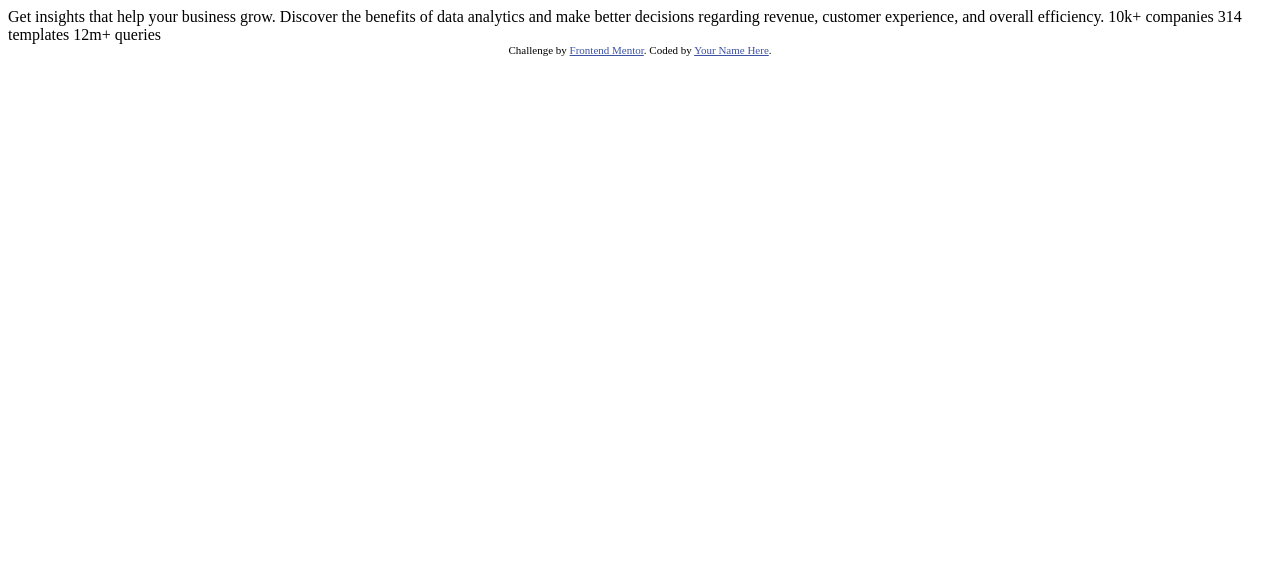
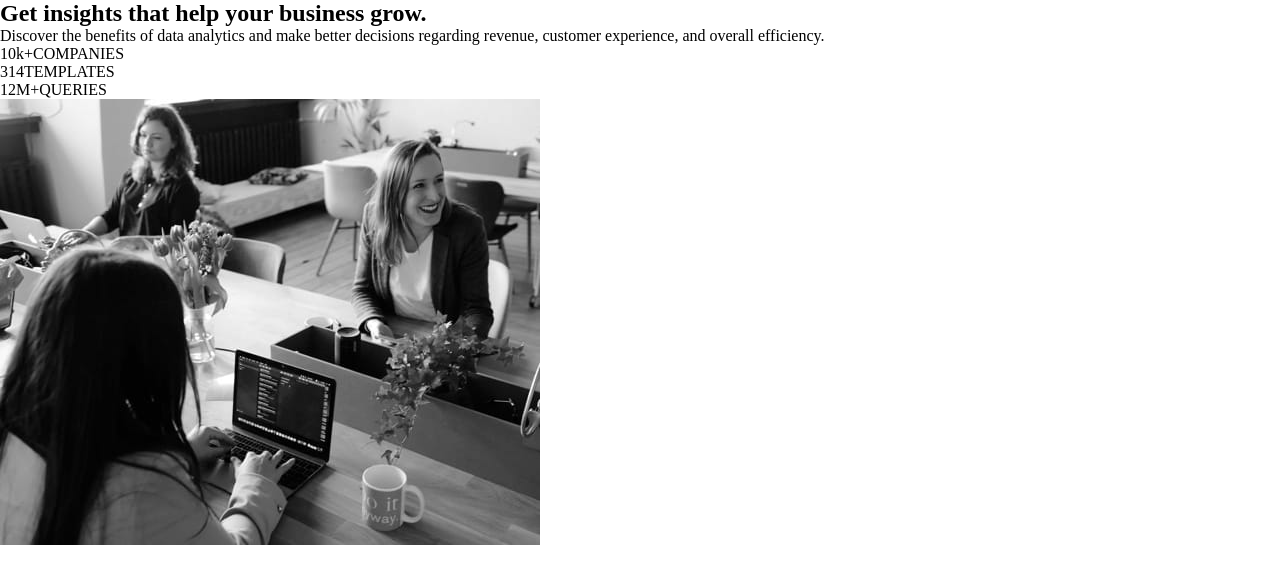
Before and after one commit to keilaviana/Frontend-Mentor, a plain HTML site: page stats-preview-card-component-main/index.html in a window 1280 px wide. Drawn offline with Linux system fonts and the light colour scheme.

Commit message:
add html structure

```diff
--- a/stats-preview-card-component-main/index.html
+++ b/stats-preview-card-component-main/index.html
@@ -2,32 +2,29 @@
 <html lang="en">
 <head>
   <meta charset="UTF-8">
-  <meta name="viewport" content="width=device-width, initial-scale=1.0"> <!-- displays site properly based on user's device -->
+  <meta name="viewport" content="width=device-width, initial-scale=1.0">
 
   <link rel="icon" type="image/png" sizes="32x32" href="./images/favicon-32x32.png">
+  <link rel="stylesheet" href="./style.css">
 
   <title>Frontend Mentor | Stats preview card component</title>
 
-  <!-- Feel free to remove these styles or customise in your own stylesheet 👍 -->
-  <style>
-    .attribution { font-size: 11px; text-align: center; }
-    .attribution a { color: hsl(228, 45%, 44%); }
-  </style>
 </head>
 <body>
+  <section class="principalCard">
+    <div class="info">
+      <h2>Get <span>insights</span> that help your business grow.</h2>
+      <p>Discover the benefits of data analytics and make better decisions regarding revenue, customer experience, and overall efficiency.</p>
+      <div class="preview">
+        <p><span>10k+</span>COMPANIES</p>
+        <p><span>314</span>TEMPLATES</p>
+        <p><span>12M+</span>QUERIES</p>
 
-  Get insights that help your business grow.
-
-  Discover the benefits of data analytics and make better decisions regarding revenue, customer
-  experience, and overall efficiency.
-
-  10k+ companies
-  314 templates
-  12m+ queries
-
-  <div class="attribution">
-    Challenge by <a href="https://www.frontendmentor.io?ref=challenge" target="_blank">Frontend Mentor</a>.
-    Coded by <a href="#">Your Name Here</a>.
-  </div>
+      </div>
+    </div>
+    <div class="img">
+      <img src="./images/image-header-desktop.jpg" alt="">
+    </div>
+  </section>
 </body>
 </html>
--- /dev/null
+++ b/stats-preview-card-component-main/style.css
@@ -0,0 +1,4 @@
+*{
+    margin: 0;
+    padding: 0;
+}
```
